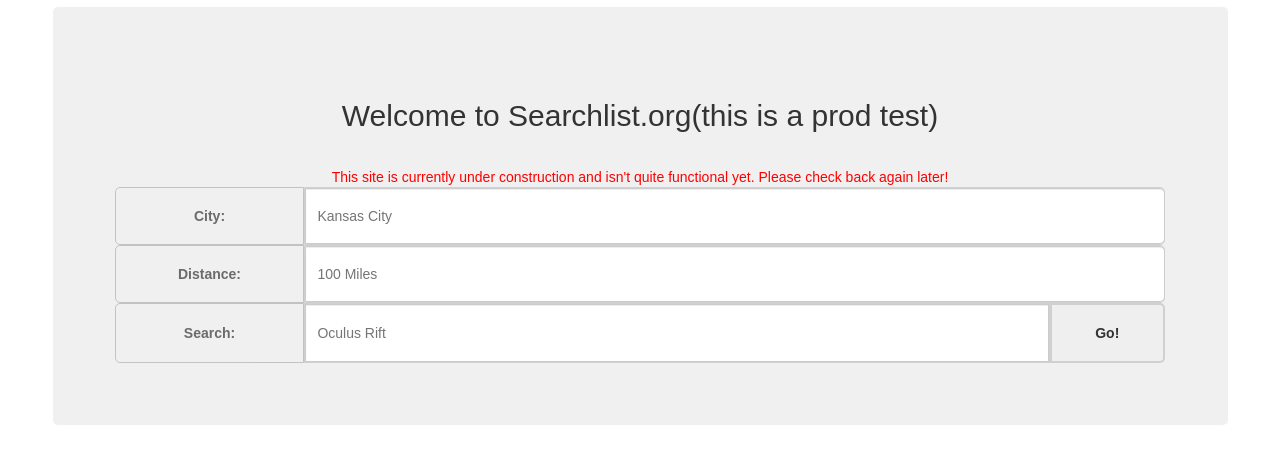
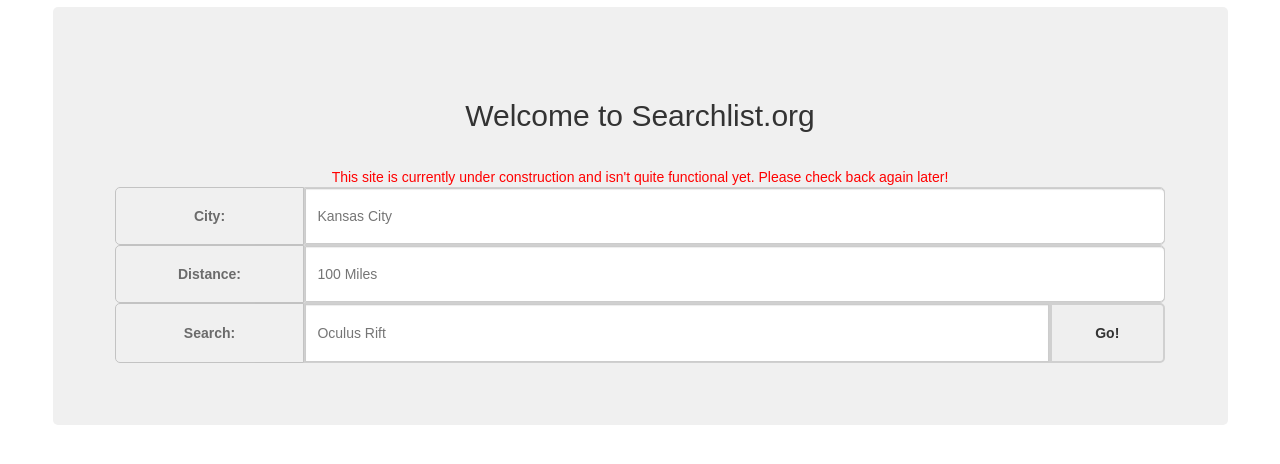
Before and after one commit to cashman04/searchlist_s3_frontend, a plain HTML site: page searchlist.org/index.html in a window 1280 px wide. Drawn offline with nearby package versions, Linux system fonts and the light colour scheme; a script that the page names is missing.

Commit message:
Update index.html

```diff
--- a/searchlist.org/index.html
+++ b/searchlist.org/index.html
@@ -21,7 +21,7 @@ https://github.com/fort-kickass/searchlist_s3_frontend
     <div class="container">
 	  <div class="jumbotron">
         <h1>
-	      Welcome to Searchlist.org(this is a prod test)
+	      Welcome to Searchlist.org
 	    </h1>
 	    <p style="color:red">
 	      This site is currently under construction and isn't quite functional yet. Please check back again later!
```
